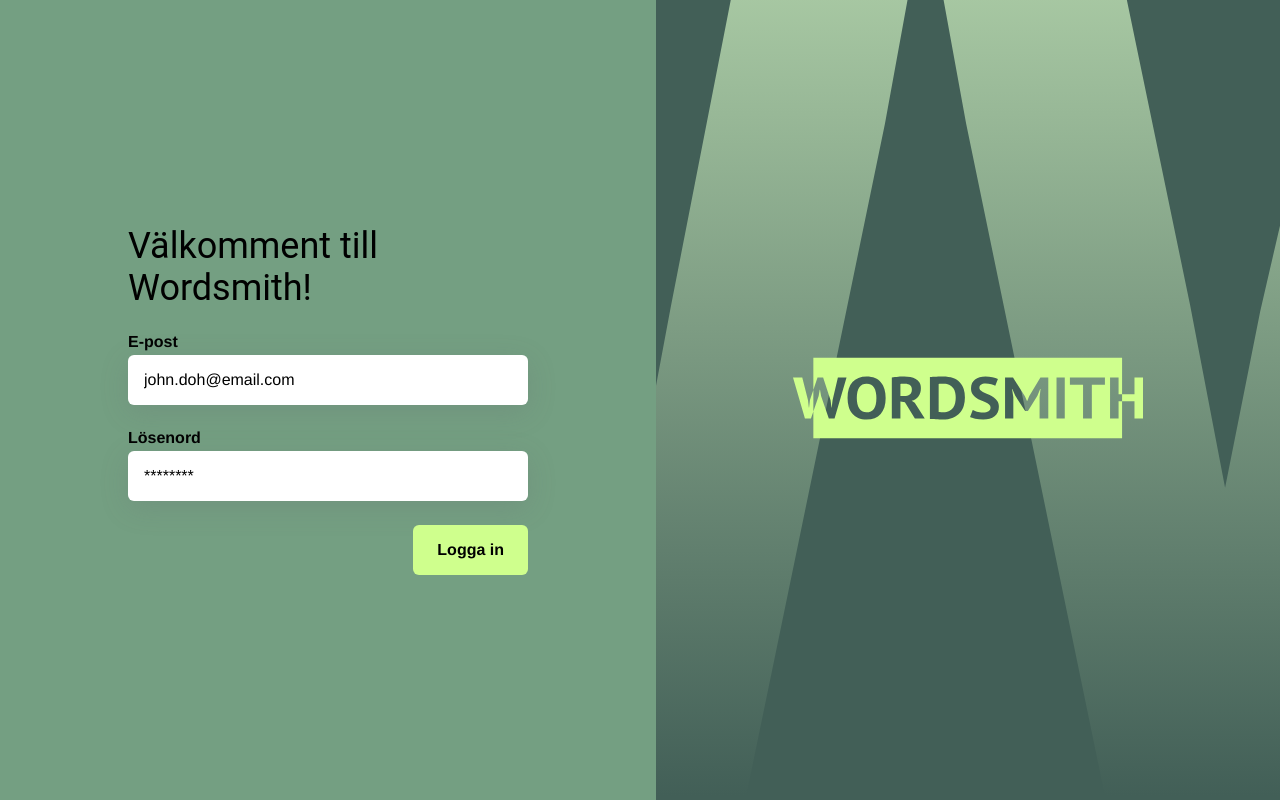
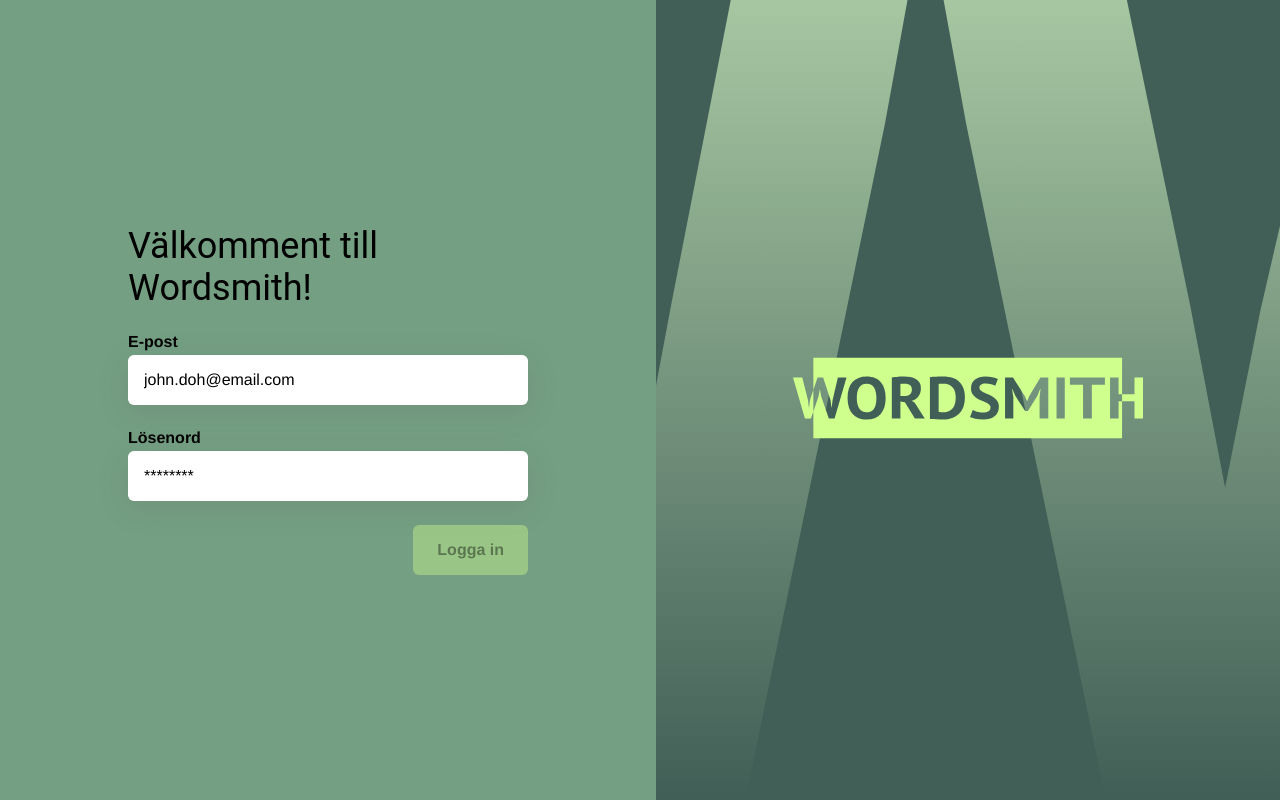
Before and after one commit to andreasrein/Wordsmith, a Vue app: page /login in a window 1280 px wide. Built offline with nearby package versions, Linux system fonts and the light colour scheme.

Commit message:
Small syntax adjustments

```diff
--- a/src/App.vue
+++ b/src/App.vue
@@ -1,6 +1,6 @@
 <script>
-import "./styles/index.scss";
-import { RouterView } from "vue-router";
+import './styles/index.scss';
+import { RouterView } from 'vue-router';
 
 export default {
   components: { RouterView },
--- a/src/components/LoginForm.vue
+++ b/src/components/LoginForm.vue
@@ -1,7 +1,11 @@
 <template>
   <div class="login-form">
-    <form class="form" data-test="login-form">
+    <form class="form" data-test="login-form" @click.prevent="handleSubmit">
       <h1>Välkomment till Wordsmith!</h1>
+      <div v-if="showError">
+        <h3>Fel användarnamn eller lösenord</h3>
+        <p>Kolla att du inte stavat fel och sedan försök igen!</p>
+      </div>
       <div class="login-form__row">
         <label for="email-input">E-post</label>
         <input
@@ -28,7 +32,7 @@
         />
       </div>
       <div class="align-right">
-        <button type="submit">Logga in</button>
+        <button type="submit" :disabled="isButtonDisabled">Logga in</button>
       </div>
     </form>
   </div>
@@ -40,6 +44,19 @@ export default {
     return {
       email: '',
       password: ''
+    }
+  },
+  methods: {
+    handleSubmit () {
+      // Post login credentials
+    }
+  },
+  computed: {
+    isButtonDisabled () {
+      if (this.email.length < 1 && this.password.length < 1) {
+        return true
+      }
+      return false
     }
   }
 };
--- a/src/styles/_base.scss
+++ b/src/styles/_base.scss
@@ -1,55 +1,45 @@
-*,
-*::before,
-*::after {
-  box-sizing: border-box;
-  margin: 0;
-  position: relative;
-  font-weight: normal;
-}
-
 body {
   min-height: 100vh;
   color: $black;
   background: $green-1;
-  /*
-  transition: color 0.5s, background-color 0.5s;
-  line-height: 1.6;
-  font-family: Inter, -apple-system, BlinkMacSystemFont, 'Segoe UI', Roboto, Oxygen, Ubuntu,
-    Cantarell, 'Fira Sans', 'Droid Sans', 'Helvetica Neue', sans-serif;
-  font-size: 15px;
   text-rendering: optimizeLegibility;
   -webkit-font-smoothing: antialiased;
-  -moz-osx-font-smoothing: grayscale; */
+  -moz-osx-font-smoothing: grayscale;
 }
 main {
   height: 100%;
 }
-.form input {
+.form {
+  & input {
     background-color: $white;
     padding: $gutter-l;
     box-shadow: rgba(100, 100, 111, 0.2) 0px 7px 29px 0px;
     border-radius: 6px;
   }
-.form label {
+  & label {
     margin-bottom: $gutter-xs;
     font-weight: bold;
   }
-form button {
+  & button {
     background-color: $green-4;
     padding: $gutter-l $gutter-xl;
     border-radius: $border-radius;
     font-weight: bold;
     cursor: pointer;
+    &[disabled] {
+      background-color: rgba($green-4, 0.4);
+      color: rgba($black, 0.4);
     }
-form button:hover {
+  }
+  & button:hover {
     filter: brightness(85%);
   }
-.form input::placeholder,
-.form input::-ms-input-placeholder {
+  & input::placeholder,
+  & input::-ms-input-placeholder {
     color: $black;
     opacity: .4;
   }
-
+}
 /* Helpers */
 
 .align-center {
@@ -61,6 +51,3 @@ form button:hover {
 .align-left {
   text-align: left;
 }
-/* :focus {
-  outline: 3px solid red;
-} */
--- a/src/views/LoginView.vue
+++ b/src/views/LoginView.vue
@@ -1,7 +1,7 @@
 <script>
-import LoginForm from "../components/LoginForm.vue";
-import MainLogo from "../components/icons/MainLogo.vue";
-import BackgroundLetter from "../components/icons/BackgroundLetter.vue";
+import LoginForm from '../components/LoginForm.vue';
+import MainLogo from '../components/icons/MainLogo.vue';
+import BackgroundLetter from '../components/icons/BackgroundLetter.vue';
 
 export default {
   components: { LoginForm, MainLogo, BackgroundLetter },
```
Also changed, not shown: src/main.js (+5 -5 lines), .eslintrc.js, 1 other file (tests, documents, lock files or other folders). Lines whose indentation alone changed are shown as unchanged.
